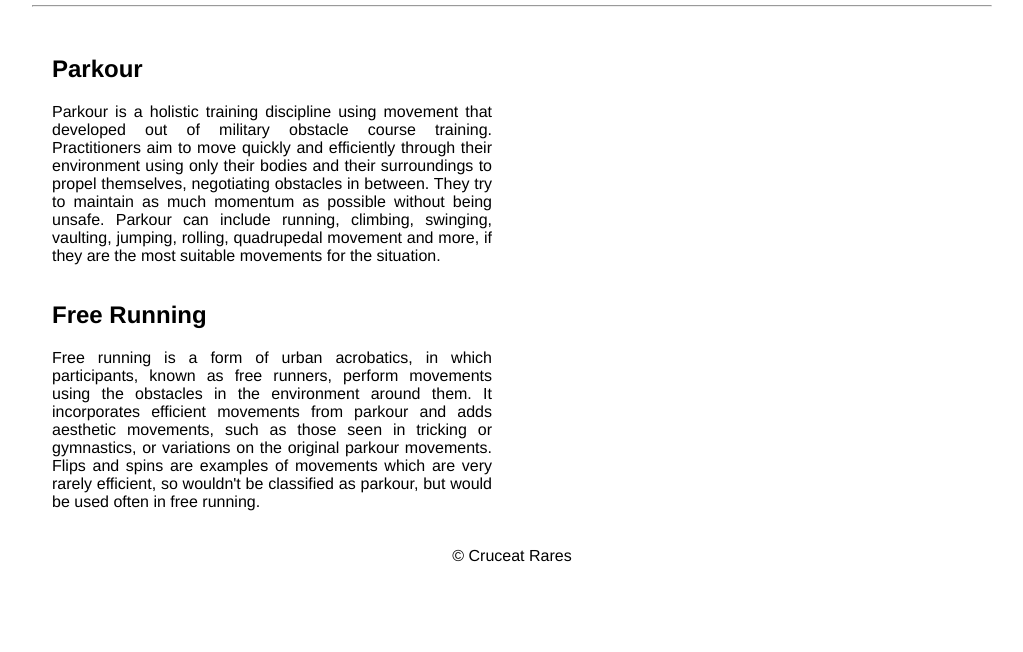
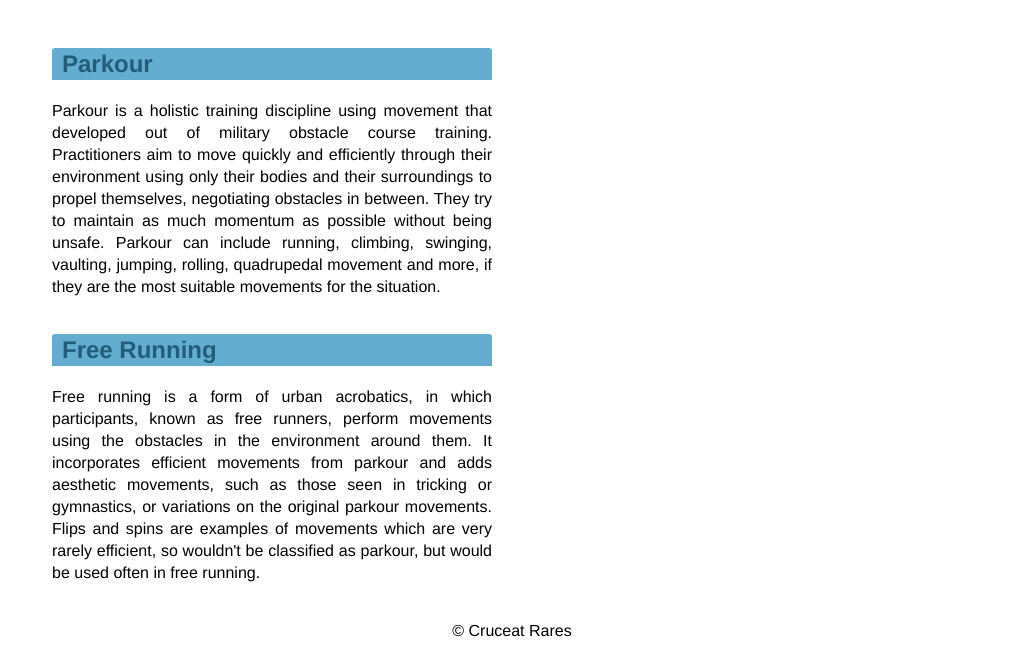
Before and after one commit to Rares23/myRepo, a plain HTML site: page index.html in a window 1280 px wide. Shown: the part 205-857 px from the top of the page, without its empty margins (128-1151 px from the left). Before the commit the page ends 800 px from the top, so only its background shows below. Drawn offline with Linux system fonts and the light colour scheme.

Commit message:
Some changes

```diff
--- a/css/style.css
+++ b/css/style.css
@@ -1,11 +1,17 @@
 body
 {
 	font-family: Helvetica, Arial, sans-serif;
+	font-size:16;
+	line-height: 22px;
 }
 div.wrapper
 {
 	width:960px;
 	margin:10px auto;
+}
+hr
+{
+	border-color: #086fa1;
 }
 /* Header*/
 
@@ -51,6 +57,22 @@ div.wrapper article
 	margin-right:18px;
 	text-align:justify;
 }
+div.wrapper article h1
+{
+	background-color: #63ADD0;
+	padding:5px 10px;
+	border-radius: 3px 3px 0px 0px;
+	color: #235D79;
+
+}
+div.wrapper article p:hover
+{
+
+	heigth:40px;
+	transition: heigth .5s;
+	-webkit-transition: height .5s;
+}
+
 /* Footer*/
 footer
 {
```
